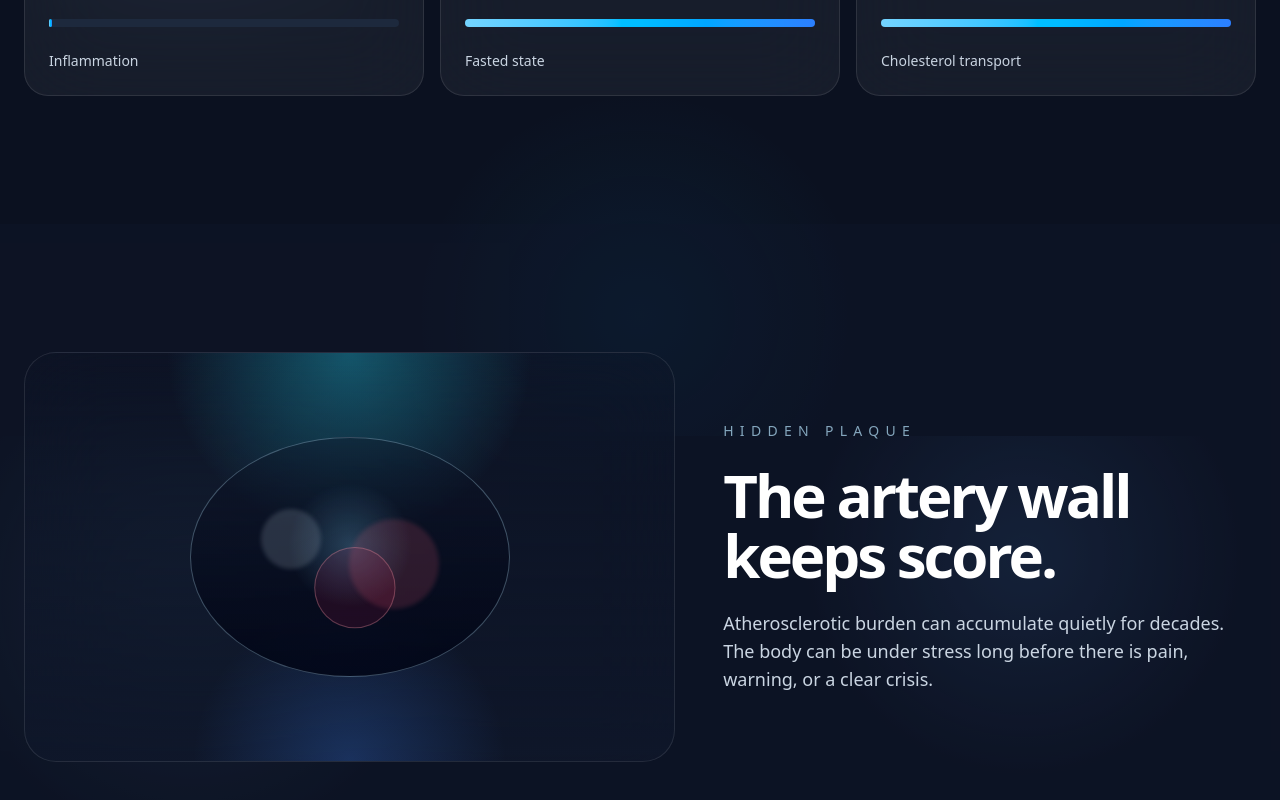
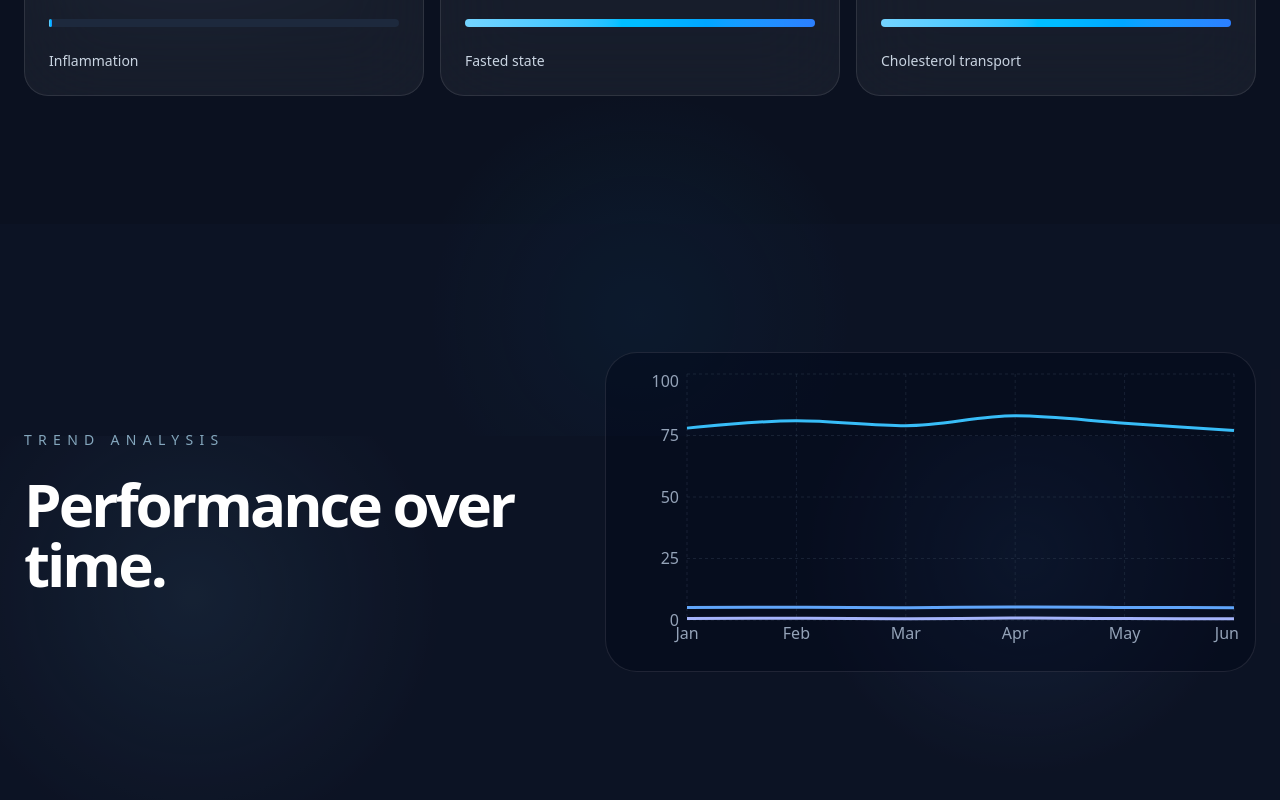
Before and after one commit to Yuvaakaarthikheshwaran/longevity-protocol, a Next.js app: page /biomarkers in a window 1280 px wide. Shown: the part 1964-2764 px from the top of the page. Built offline with nearby package versions, Linux system fonts and the light colour scheme.

Commit message:
feat: add premium animation and analytics stack

```diff
--- a/app/biomarkers/page.tsx
+++ b/app/biomarkers/page.tsx
@@ -3,6 +3,7 @@
 import { motion } from "framer-motion";
 import BiomarkerDashboard from "@/components/BiomarkerDashboard";
 import HumanBody from "@/components/HumanBody";
+import PerformanceTrendChart from "@/components/PerformanceTrendChart";
 import PlaqueSimulation from "@/components/PlaqueSimulation";
 import ScrollReveal from "@/components/ScrollReveal";
 import SectionShell from "@/components/SectionShell";
@@ -62,6 +63,22 @@ export default function BiomarkersPage() {
       </SectionShell>
 
       <SectionShell background="surface">
+        <div className="grid items-center gap-12 lg:grid-cols-[0.9fr_1.1fr]">
+          <ScrollReveal>
+            <div>
+              <p className="mb-6 text-sm uppercase tracking-[0.45em] text-sky-200/70">Trend analysis</p>
+              <h2 className="text-4xl font-semibold tracking-[-0.05em] md:text-6xl">
+                Performance over time.
+              </h2>
+            </div>
+          </ScrollReveal>
+          <ScrollReveal delay={0.15}>
+            <PerformanceTrendChart />
+          </ScrollReveal>
+        </div>
+      </SectionShell>
+
+      <SectionShell background="surface">
         <div className="grid items-center gap-12 lg:grid-cols-[1.1fr_0.9fr]">
           <ScrollReveal>
             <PlaqueSimulation />
--- a/app/layout.tsx
+++ b/app/layout.tsx
@@ -1,6 +1,7 @@
 import type { Metadata } from "next";
 import Navbar from "@/components/Navbar";
 import Footer from "@/components/Footer";
+import LenisProvider from "@/components/LenisProvider";
 import "./globals.css";
 
 export const metadata: Metadata = {
@@ -16,9 +17,11 @@ export default function RootLayout({
   return (
     <html lang="en" className="h-full antialiased">
       <body className="min-h-full flex flex-col">
-        <Navbar />
-        {children}
-        <Footer />
+        <LenisProvider>
+          <Navbar />
+          {children}
+          <Footer />
+        </LenisProvider>
       </body>
     </html>
   );
--- /dev/null
+++ b/components/LenisProvider.tsx
@@ -0,0 +1,29 @@
+"use client";
+
+import { useEffect, type ReactNode } from "react";
+import Lenis from "lenis";
+
+export default function LenisProvider({ children }: { children: ReactNode }) {
+  useEffect(() => {
+    const lenis = new Lenis({
+      duration: 1.2,
+      smoothWheel: true,
+      touchMultiplier: 2,
+      easing: (t) => Math.min(1, 1.001 - Math.pow(2, -10 * t)),
+    });
+
+    function raf(time: number) {
+      lenis.raf(time);
+      requestAnimationFrame(raf);
+    }
+
+    const frame = requestAnimationFrame(raf);
+
+    return () => {
+      cancelAnimationFrame(frame);
+      lenis.destroy();
+    };
+  }, []);
+
+  return <>{children}</>;
+}
--- /dev/null
+++ b/components/PerformanceTrendChart.tsx
@@ -0,0 +1,44 @@
+"use client";
+
+import {
+  CartesianGrid,
+  Line,
+  LineChart,
+  ResponsiveContainer,
+  Tooltip,
+  XAxis,
+  YAxis,
+} from "recharts";
+
+const data = [
+  { month: "Jan", ApoB: 78, HbA1c: 5.1, hsCRP: 0.6 },
+  { month: "Feb", ApoB: 81, HbA1c: 5.2, hsCRP: 0.7 },
+  { month: "Mar", ApoB: 79, HbA1c: 5.0, hsCRP: 0.5 },
+  { month: "Apr", ApoB: 83, HbA1c: 5.3, hsCRP: 0.8 },
+  { month: "May", ApoB: 80, HbA1c: 5.1, hsCRP: 0.6 },
+  { month: "Jun", ApoB: 77, HbA1c: 5.0, hsCRP: 0.5 },
+];
+
+export default function PerformanceTrendChart() {
+  return (
+    <div className="h-80 w-full rounded-[2rem] border border-white/10 bg-slate-950/40 p-4">
+      <ResponsiveContainer width="100%" height="100%">
+        <LineChart data={data}>
+          <CartesianGrid strokeDasharray="3 3" stroke="#334155" opacity={0.4} />
+          <XAxis dataKey="month" stroke="#94a3b8" tickLine={false} axisLine={false} />
+          <YAxis stroke="#94a3b8" tickLine={false} axisLine={false} />
+          <Tooltip
+            contentStyle={{
+              backgroundColor: "rgba(2, 6, 23, 0.92)",
+              border: "1px solid rgba(148, 163, 184, 0.2)",
+              borderRadius: "1rem",
+            }}
+          />
+          <Line type="monotone" dataKey="ApoB" stroke="#38bdf8" strokeWidth={3} dot={false} />
+          <Line type="monotone" dataKey="HbA1c" stroke="#60a5fa" strokeWidth={3} dot={false} />
+          <Line type="monotone" dataKey="hsCRP" stroke="#a5b4fc" strokeWidth={3} dot={false} />
+        </LineChart>
+      </ResponsiveContainer>
+    </div>
+  );
+}
--- /dev/null
+++ b/components/ui/button.tsx
@@ -0,0 +1,53 @@
+import * as React from "react";
+import { Slot } from "@radix-ui/react-slot";
+import { cva, type VariantProps } from "class-variance-authority";
+
+import { cn } from "@/lib/utils";
+
+const buttonVariants = cva(
+  "inline-flex items-center justify-center gap-2 whitespace-nowrap rounded-full text-sm font-medium transition focus-visible:outline-none focus-visible:ring-2 focus-visible:ring-sky-300 disabled:pointer-events-none disabled:opacity-50",
+  {
+    variants: {
+      variant: {
+        default:
+          "bg-sky-400 text-slate-950 shadow-[0_0_0_1px_rgba(255,255,255,0.08),0_8px_30px_rgba(14,165,233,0.35)] hover:bg-sky-300",
+        secondary:
+          "border border-white/10 bg-white/5 text-white hover:bg-white/10",
+        ghost: "hover:bg-white/10",
+      },
+      size: {
+        default: "h-12 px-6",
+        sm: "h-10 px-4",
+        lg: "h-14 px-8 text-base",
+      },
+    },
+    defaultVariants: {
+      variant: "default",
+      size: "default",
+    },
+  },
+);
+
+export interface ButtonProps
+  extends React.ButtonHTMLAttributes<HTMLButtonElement>,
+    VariantProps<typeof buttonVariants> {
+  asChild?: boolean;
+}
+
+const Button = React.forwardRef<HTMLButtonElement, ButtonProps>(
+  ({ className, variant, size, asChild = false, ...props }, ref) => {
+    const Comp = asChild ? Slot : "button";
+
+    return (
+      <Comp
+        className={cn(buttonVariants({ variant, size, className }))}
+        ref={ref}
+        {...props}
+      />
+    );
+  },
+);
+
+Button.displayName = "Button";
+
+export { Button, buttonVariants };
--- /dev/null
+++ b/lib/utils.ts
@@ -0,0 +1,6 @@
+import { type ClassValue, clsx } from "clsx";
+import { twMerge } from "tailwind-merge";
+
+export function cn(...inputs: ClassValue[]) {
+  return twMerge(clsx(inputs));
+}
--- a/package.json
+++ b/package.json
@@ -9,14 +9,20 @@
     "lint": "eslint"
   },
   "dependencies": {
+    "@radix-ui/react-slot": "^1.3.0",
     "@react-three/drei": "^10.7.7",
     "@react-three/fiber": "^9.6.1",
+    "class-variance-authority": "^0.7.1",
+    "clsx": "^2.1.1",
     "framer-motion": "^12.23.12",
     "gsap": "^3.15.0",
+    "lenis": "^1.3.25",
     "lucide-react": "^0.525.0",
     "next": "^16.2.9",
     "react": "^19.0.0",
     "react-dom": "^19.0.0",
+    "recharts": "^3.9.1",
+    "tailwind-merge": "^3.6.0",
     "three": "^0.179.1"
   },
   "devDependencies": {
```
Also changed, not shown: 1 other file (tests, documents, lock files or other folders).
